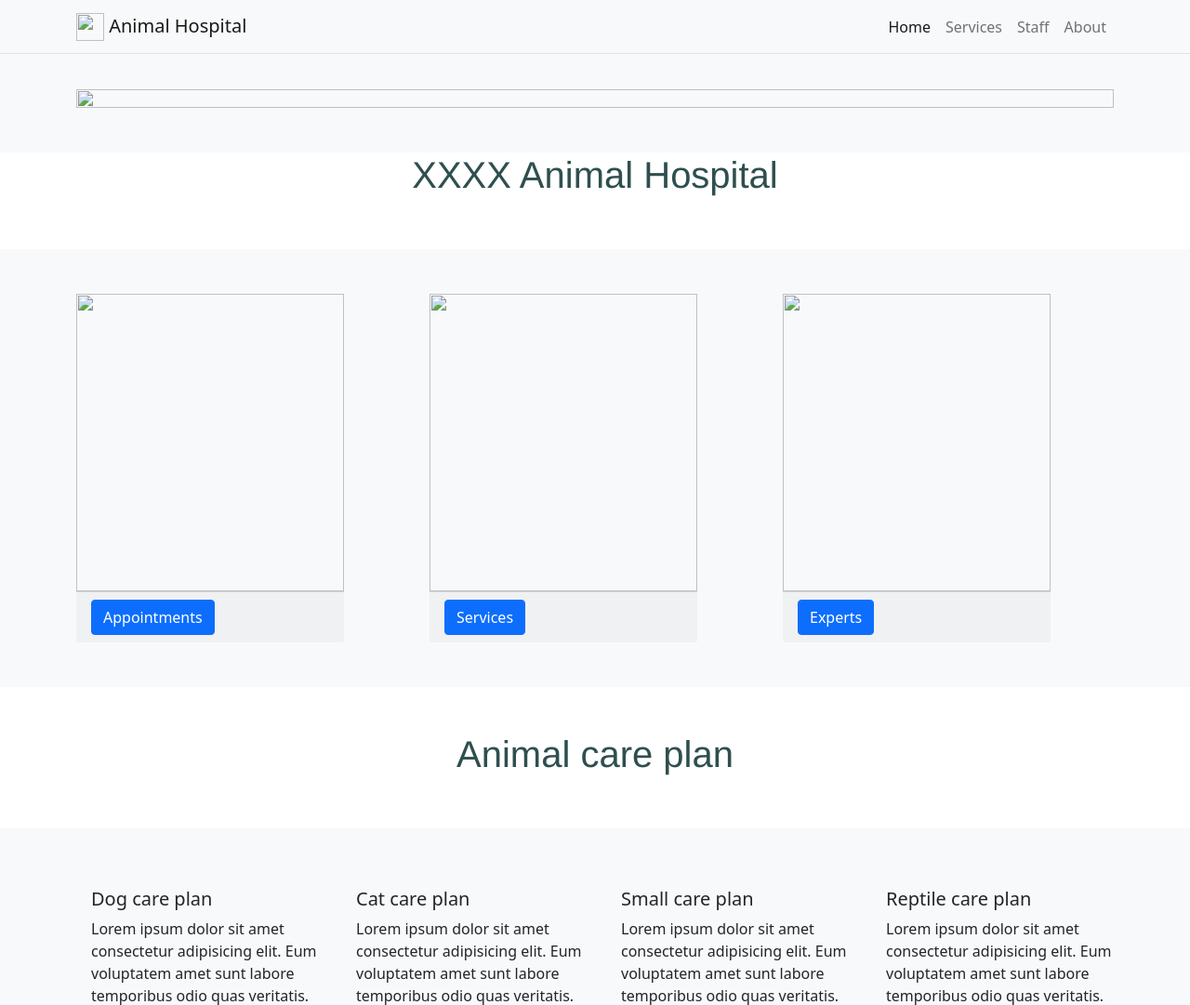
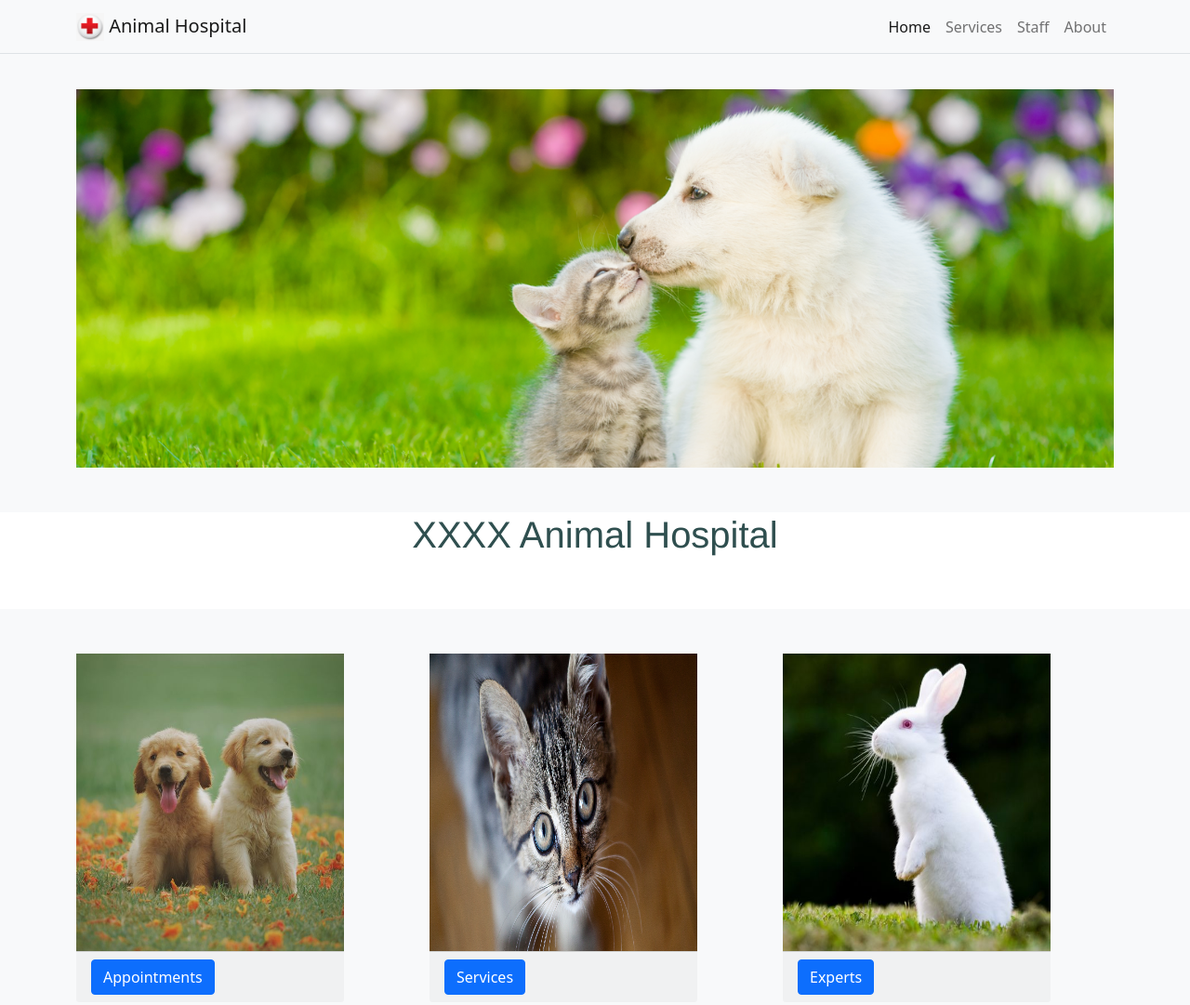
Before and after one commit to GongVictorFeng/veterianry, a plain HTML site: page index.html in a window 1280 px wide. Shown: the top 1081 px of the page at 93% size. Drawn offline with nearby package versions, Linux system fonts and the light colour scheme; the site is published under a folder, as on GitHub Pages, so addresses that start at the root find nothing.

Commit message:
fixed the image presenting

```diff
--- a/index.html
+++ b/index.html
@@ -12,7 +12,7 @@
     <nav class="navbar navbar-expand-lg navbar-light bg-light border-bottom fixed-top">
         <div class="container">
             <a href="index.html" class="navbar-brand">
-                <img src="/assets/logo3.png" alt="" width="30" height="30" class="d-inline-block align-text-top">  Animal Hospital
+                <img src="assets/logo3.png" alt="" width="30" height="30" class="d-inline-block align-text-top">  Animal Hospital
             </a>
             <!-- toggle button for mobile nav -->
             <button class="navbar-toggler" type="button" data-bs-toggle="collapse" data-bs-target="#main-nav" aria-controls="main-nav" aria-expanded="false" aria-label="Toggle navigation">
@@ -43,7 +43,7 @@
         <div class="bg-light py-2 py-sm-5">
             <div class="container">
                 <div class="row justify-content-center" >
-                    <img src="/assets/picture1.png" class="rounded mx-auto d-block" alt="">
+                    <img src="assets/picture1.png" class="rounded mx-auto d-block" alt="">
                 </div>
 
             </div>
@@ -61,7 +61,7 @@
             <div class="row align-items-center">
                 <div class="'col-12 col-md-4 col-lg-4 col-xl-4 mb-xl-0">
                     <div clas="card border-0" style="width: 18rem;">
-                        <img src="/assets/p1.jpg" class="card-image-top" alt="" style="width:18rem;height:20rem;">
+                        <img src="assets/p1.jpg" class="card-image-top" alt="" style="width:18rem;height:20rem;">
                         <div class="card-footer">
                             <a href="appointment.html" class="btn btn-block btn-primary">Appointments</a>
                         </div>
@@ -70,7 +70,7 @@
 
                 <div class="'col-12 col-md-4 col-lg-4 col-xl-4 mb-xl-0">
                     <div clas="card border-0" style="width: 18rem;">
-                        <img src="/assets/p2.png" class="card-image-top" alt="" style="width:18rem;height:20rem;">
+                        <img src="assets/p2.png" class="card-image-top" alt="" style="width:18rem;height:20rem;">
                         <div class="card-footer">
                             <a href="service.html" class="btn btn-block btn-primary">Services</a>
                         </div>
@@ -79,7 +79,7 @@
 
                 <div class="'col-12 col-md-4 col-lg-4 col-xl-4">
                     <div clas="card border-0" style="width: 18rem;">
-                        <img src="/assets/p3.jpg" class="card-image-top" alt="" style="width:18rem;height:20rem;">
+                        <img src="assets/p3.jpg" class="card-image-top" alt="" style="width:18rem;height:20rem;">
                         <div class="card-footer">
                             <a href="staff.html" class="btn btn-block btn-primary">Experts</a>
                         </div>
```
Also changed, not shown: about.html (+3 -3 lines), service.html (+4 -4 lines), staff.html (+4 -4 lines).
